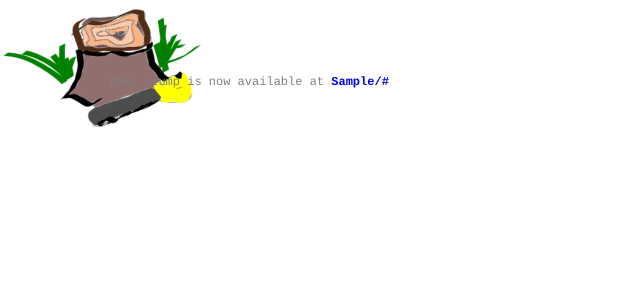
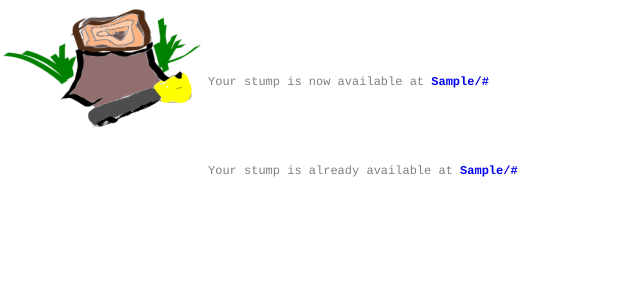
Before and after one commit to mutaku/Stumpy, a Django app: template templates/stumpy/submit.html in a window 1280 px wide. Shown: the top 300 px of the page, without its empty margins (0-640 px from the left). Run offline with Django 3.2, Linux system fonts and the light colour scheme; the template is opened without the code that fills it: most values are stand-ins (such as "Sample title", 1, 10 or a date in 2020).

Commit message:
adjusted template for existing returns

```diff
--- a/templates/stumpy/submit.html
+++ b/templates/stumpy/submit.html
@@ -3,8 +3,12 @@
 {% block content %}
 
 {% if new_stump %}
-    <p class=lister>Your stump is now available at <a target=_blank href="/{{ new_stump.shorturl }}/">{{ stumpy_domain }}/{{ new_stump.shorturl }}</a></span></p>
-{% else %}
+    <p class=returnurl>Your stump is now available at <a target=_blank href="/{{ new_stump.shorturl }}/">{{ stumpy_domain }}/{{ new_stump.shorturl }}</a></span></p>
+{% endif %}
+{% if exist_stump %}
+    <p class=returnurl>Your stump is already available at <a target=_blank href="/{{ exist_stump.shorturl }}/">{{ stumpy_domain }}/{{ exist_stump.shorturl }}</a></span></p>
+{% endif %}
+{% if not new_stump and not exist_stump %}
     <p>Oops.</p>
 {% endif %}
 
```
